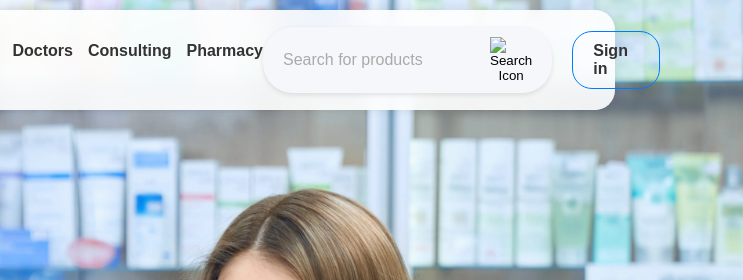
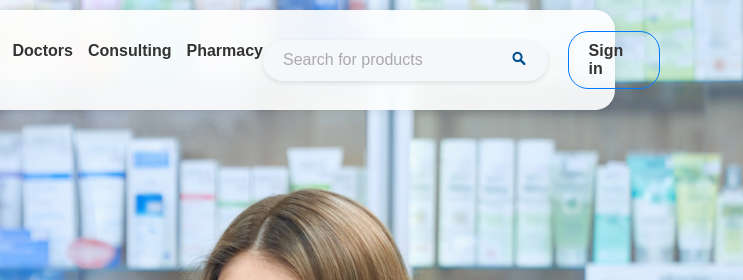
Before and after one commit to Haf-eez/Winfield-Sem2, a plain HTML site: page pharmtest.html in a window 1280 px wide. Shown: the top 280 px of the page, 537-1280 px from the left. Drawn offline with Linux system fonts and the light colour scheme.

Commit message:
Update pharmtest.html

```diff
--- a/pharmtest.html
+++ b/pharmtest.html
@@ -37,7 +37,7 @@
                 <div class="search-box">
                     <input type="text" id="searchInput" placeholder="Search for products" />
                     <button type="submit">
-                        <img src="images/Medicines/searchbar.png" alt="Search Icon" />
+                        <img src="Medicines/searchbar.png" alt="Search Icon" />
                     </button>
                 </div>
                 <a href="login.html" class="sign-in-btn">Sign in</a>
```
